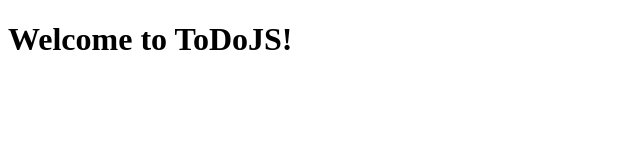
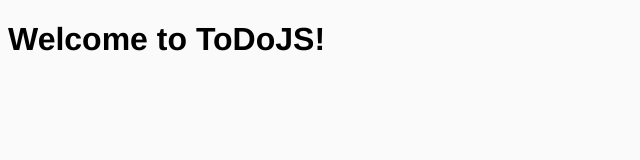
Before and after one commit to SevenZeroThree/ToDoJS, a website: page index.html in a window 1280 px wide. Shown: the whole page, without its empty margins (0-640 px from the left). Drawn offline with Linux system fonts and the light colour scheme.

Commit message:
add initial css

```diff
--- /dev/null
+++ b/content/css/styles.css
@@ -0,0 +1,4 @@
+body {
+    font: 16px 'Helvetica Neue', Helvetica, Arial;
+    background: #fafafa;
+}
--- a/index.html
+++ b/index.html
@@ -1,7 +1,7 @@
 <!DOCTYPE html>
 <html>
     <head>
-
+        <link rel="stylesheet" href="./content/css/styles.css" />
     </head>
     <body>
         <h1>Welcome to ToDoJS!</h1>
```
